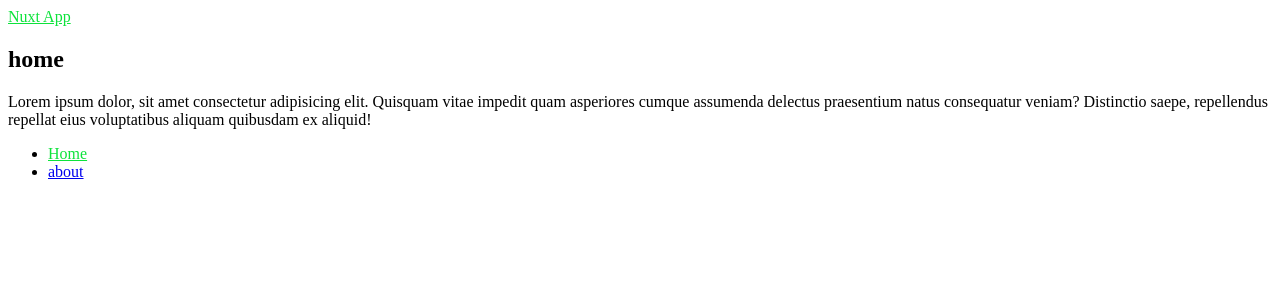
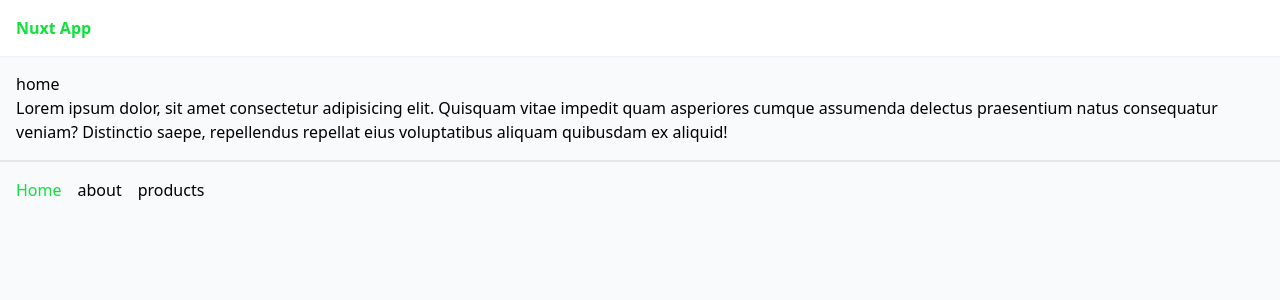
Before and after one commit to fathi-fayez/nuxt-3-tutorial, a Nuxt app: page / in a window 1280 px wide. Shown: the top 300 px of the page. Built offline with nearby package versions, Linux system fonts and the light colour scheme.

Commit message:
use tailwind css framework in the project

```diff
--- /dev/null
+++ b/assets/css/tailwind.css
@@ -0,0 +1,7 @@
+@tailwind base;
+@tailwind components;
+@tailwind utilities;
+
+body {
+  @apply bg-gray-50;
+}
--- a/layouts/default.vue
+++ b/layouts/default.vue
@@ -1,17 +1,18 @@
 <template>
   <div>
-    <header>
-      <nav>
-        <nuxt-link to="/">Nuxt App</nuxt-link>
-        <ul>
+    <header class="shadow-sm bg-white">
+      <nav class="container mx-auto p-4 flex justify-between">
+        <nuxt-link to="/" class="font-bold">Nuxt App</nuxt-link>
+        <ul class="flex gap-4">
           <li><nuxt-link to="/">Home</nuxt-link></li>
           <li><nuxt-link to="/about">about</nuxt-link></li>
+          <li><nuxt-link to="/products">products</nuxt-link></li>
         </ul>
       </nav>
     </header>
 
     <!-- output the page content -->
-    <div>
+    <div class="container mx-auto p-4">
       <slot />
     </div>
   </div>
--- a/layouts/products.vue
+++ b/layouts/products.vue
@@ -1,20 +1,21 @@
 <template>
   <div>
-    <header>
-      <nav>
-        <nuxt-link to="/">Nuxt App</nuxt-link>
+    <header class="shadow-sm bg-white">
+      <nav class="container mx-auto p-4">
+        <nuxt-link to="/" class="font-bold">Nuxt App</nuxt-link>
       </nav>
     </header>
 
     <!-- output the page content -->
-    <div>
+    <div class="container mx-auto p-4">
       <slot />
     </div>
 
-    <footer>
-      <ul>
+    <footer class="container mx-auto p-4 flex justify-between border-t-2">
+      <ul class="flex gap-4">
         <li><nuxt-link to="/">Home</nuxt-link></li>
         <li><nuxt-link to="/about">about</nuxt-link></li>
+        <li><nuxt-link to="/products">products</nuxt-link></li>
       </ul>
     </footer>
   </div>
--- a/nuxt.config.ts
+++ b/nuxt.config.ts
@@ -1,4 +1,5 @@
 // https://nuxt.com/docs/api/configuration/nuxt-config
 export default defineNuxtConfig({
-  devtools: { enabled: true }
-})
+  devtools: { enabled: true },
+  modules: ["@nuxtjs/tailwindcss"],
+});
--- a/package.json
+++ b/package.json
@@ -13,5 +13,8 @@
     "nuxt": "^3.10.3",
     "vue": "^3.4.21",
     "vue-router": "^4.3.0"
+  },
+  "devDependencies": {
+    "@nuxtjs/tailwindcss": "^6.11.4"
   }
 }
```
Also changed, not shown: 1 other file (tests, documents, lock files or other folders).
